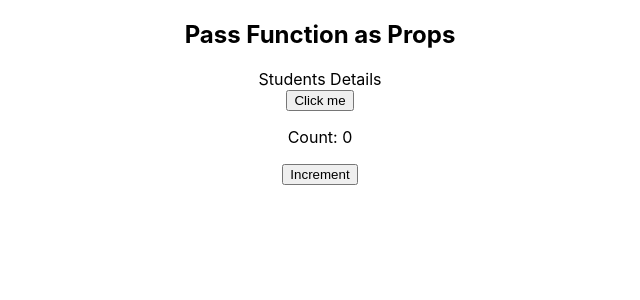
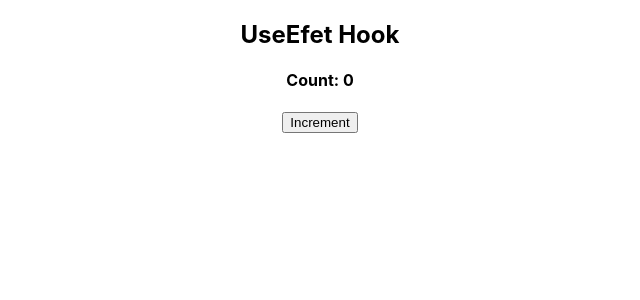
Before and after one commit to sanjay128yadav/react_js, a React (Create React App) app: page / in a window 1280 px wide. Shown: the top 300 px of the page, without its empty margins (320-960 px from the left). Built offline with nearby package versions, Linux system fonts and the light colour scheme.

Commit message:
RJ #02082024

```diff
--- a/src/App.js
+++ b/src/App.js
@@ -1,28 +1,30 @@
-import React, {useState} from 'react'
+import React,{useEffect, useState} from 'react'
 import './App.css'
-import Students from './Students'
 
-export default function App() {
+function App() {
 
-  // Example 1 Function to be passed as Props
-
-  const handleFunctionClick = () => {
-    console.log("Button Clicked");
-  }
+  // Example 2
 
   const [count, setCount] = useState(0);
 
-  const increment = () => {
-    setCount(count +1);
-  }
+  // Example 1
+
+  useEffect(()=>{
+    console.log("UseEffect  Hook Called");
+  })
 
   return (
     <>
-      <div className='App'>
-        <h2>Pass Function as Props</h2>
+    <div className='App'>
 
-        <Students handleClick={handleFunctionClick} count={count}  increment = {increment} />
-        </div>
+      <h2>UseEfet Hook</h2>
+
+      <h4>Count: {count}</h4>
+      <button onClick={()=>setCount(count +1)}>Increment</button>
+
+    </div>
     </>
   )
 }
+
+export default App;
```
